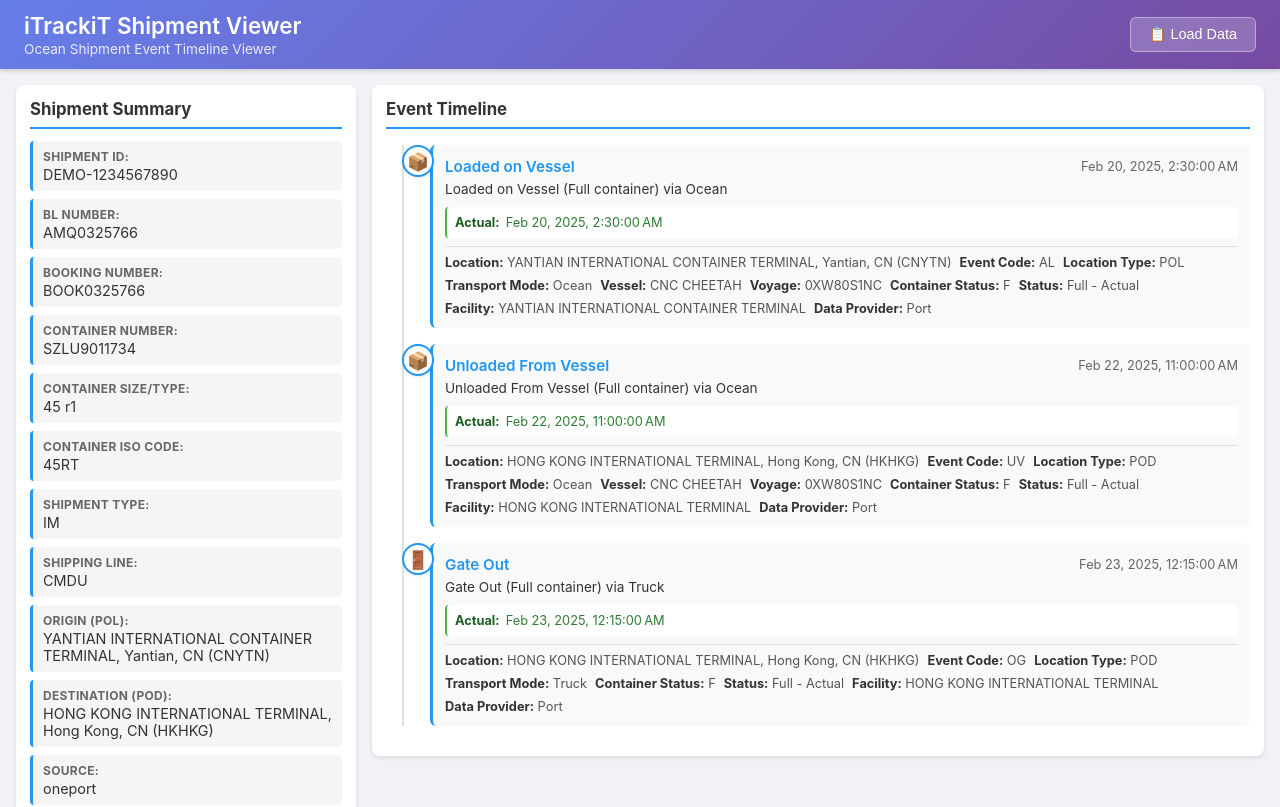
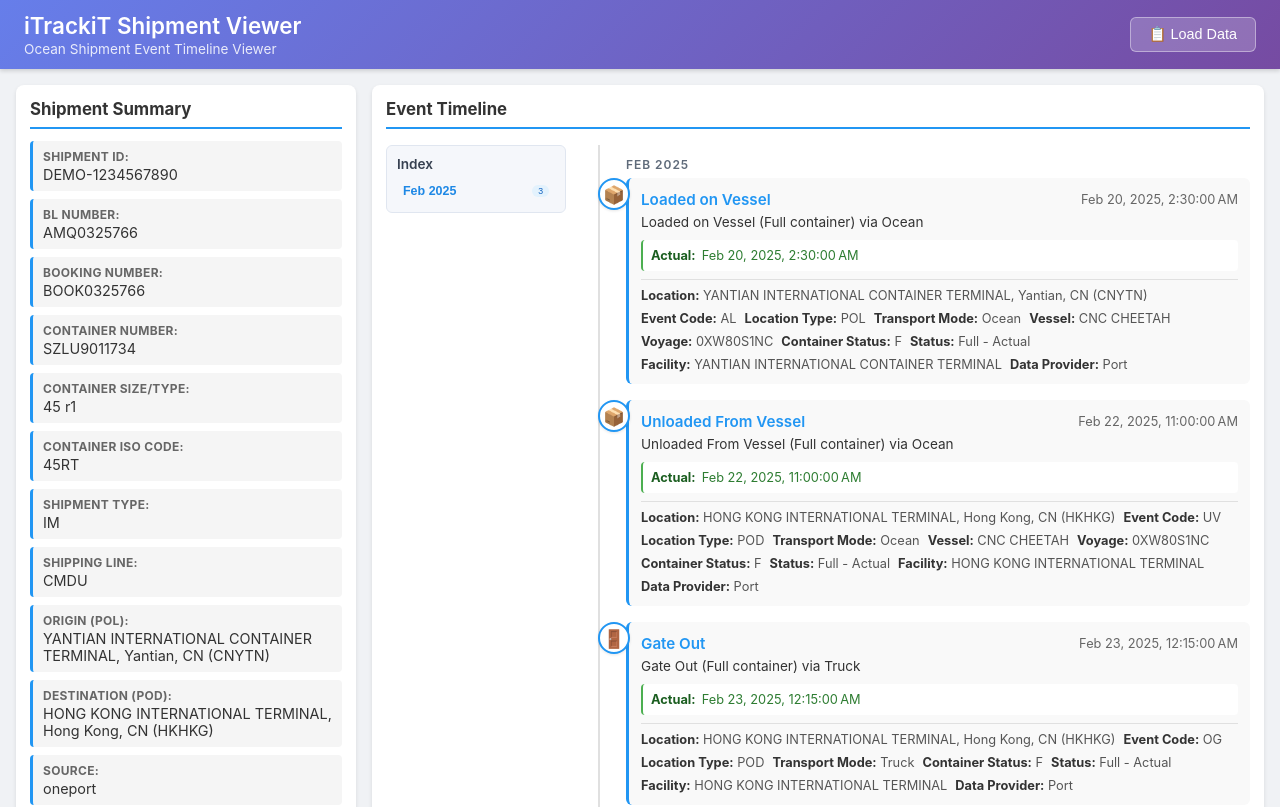
Before and after one commit to fatbo/itrackit-event-viewer, an Angular app: page / in a window 1280 px wide. Shown: the top 807 px of the page. Built offline with nearby package versions, Linux system fonts and the light colour scheme.

Commit message:
Add index timeline navigation
Co-authored-by: fatbo <4547140+fatbo@users.noreply.github.com>

```diff
--- a/src/app/components/event-timeline/event-timeline.css
+++ b/src/app/components/event-timeline/event-timeline.css
@@ -11,6 +11,70 @@ h2 {
   border-bottom: 2px solid #2196F3;
   padding-bottom: 8px;
   font-size: 1.05em;
+}
+
+.timeline-layout {
+  display: grid;
+  grid-template-columns: minmax(140px, 180px) minmax(0, 1fr);
+  gap: 16px;
+}
+
+.timeline-index {
+  position: sticky;
+  top: 12px;
+  align-self: start;
+  background: #f5f7fb;
+  border: 1px solid #e0e6f0;
+  border-radius: 6px;
+  padding: 10px;
+}
+
+.timeline-index-title {
+  font-size: 0.85em;
+  font-weight: 600;
+  color: #374151;
+  margin-bottom: 8px;
+}
+
+.timeline-index-list {
+  list-style: none;
+  padding: 0;
+  margin: 0;
+  display: flex;
+  flex-direction: column;
+  gap: 6px;
+}
+
+.timeline-index-link {
+  width: 100%;
+  border: 0;
+  background: transparent;
+  text-align: left;
+  padding: 4px 6px;
+  border-radius: 4px;
+  font-size: 0.78em;
+  color: #1e88e5;
+  cursor: pointer;
+  display: flex;
+  align-items: center;
+  justify-content: space-between;
+  gap: 8px;
+}
+
+.timeline-index-link:hover {
+  background: #e3f2fd;
+}
+
+.timeline-index-label {
+  font-weight: 600;
+}
+
+.timeline-index-count {
+  background: #e3f2fd;
+  color: #1565c0;
+  padding: 1px 6px;
+  border-radius: 999px;
+  font-size: 0.7em;
 }
 
 .timeline {
@@ -33,6 +97,15 @@ h2 {
   margin-bottom: 16px;
   display: flex;
   align-items: flex-start;
+}
+
+.timeline-group-label {
+  color: #5f6b7a;
+  font-size: 0.75em;
+  font-weight: 600;
+  letter-spacing: 0.08em;
+  text-transform: uppercase;
+  margin: 12px 0 6px;
 }
 
 .timeline-marker {
@@ -159,3 +232,13 @@ h2 {
 .no-events p {
   font-size: 0.9em;
 }
+
+@media (max-width: 900px) {
+  .timeline-layout {
+    grid-template-columns: 1fr;
+  }
+
+  .timeline-index {
+    position: static;
+  }
+}
--- a/src/app/components/event-timeline/event-timeline.html
+++ b/src/app/components/event-timeline/event-timeline.html
@@ -2,9 +2,32 @@
   @if (primaryEvent() && sortedEvents().length > 0) {
     <h2>Event Timeline</h2>
 
+    <div class="timeline-layout">
+      <nav class="timeline-index" aria-label="Timeline index">
+        <div class="timeline-index-title">Index</div>
+        <ul class="timeline-index-list">
+          @for (item of timelineIndex(); track item.anchorId) {
+            <li>
+              <button
+                type="button"
+                class="timeline-index-link"
+                (click)="scrollToSection(item.anchorId)"
+              >
+                <span class="timeline-index-label">{{ item.label }}</span>
+                <span class="timeline-index-count">{{ item.count }}</span>
+              </button>
+            </li>
+          }
+        </ul>
+      </nav>
+
       <div class="timeline">
-      @for (event of sortedEvents(); track event.eventDateTime) {
-        <div class="timeline-item">
+        @for (event of sortedEvents(); track event.eventDateTime; let index = $index) {
+          @if (isNewIndexGroup(event, index)) {
+            <div class="timeline-group-label">{{ formatIndexLabel(event) }}</div>
+          }
+
+          <div class="timeline-item" [attr.id]="getEventAnchorId(index)">
             <div class="timeline-marker">
               <div class="timeline-icon">{{ getEventIcon(event.eventType) }}</div>
             </div>
@@ -91,6 +114,7 @@
           </div>
         }
       </div>
+    </div>
   } @else if (primaryEvent()) {
     <div class="no-events">
       <p>No events found in the shipment data.</p>
--- a/src/app/components/event-timeline/event-timeline.ts
+++ b/src/app/components/event-timeline/event-timeline.ts
@@ -1,7 +1,13 @@
 import { Component, computed, inject } from '@angular/core';
-import { CommonModule } from '@angular/common';
+import { CommonModule, DOCUMENT } from '@angular/common';
 import { EventData } from '../../services/event-data';
 import { ShipmentEvent } from '../../models/shipment-event.model';
+
+interface TimelineIndexItem {
+  label: string;
+  anchorId: string;
+  count: number;
+}
 
 @Component({
   selector: 'app-event-timeline',
@@ -11,6 +17,11 @@ import { ShipmentEvent } from '../../models/shipment-event.model';
 })
 export class EventTimeline {
   private eventDataService = inject(EventData);
+  private document = inject(DOCUMENT);
+  private readonly indexDateFormatter = new Intl.DateTimeFormat('en-US', {
+    month: 'short',
+    year: 'numeric',
+  });
 
   protected readonly primaryEvent = this.eventDataService.primaryEvent;
 
@@ -24,6 +35,28 @@ export class EventTimeline {
     });
   });
 
+  protected readonly timelineIndex = computed(() => {
+    const events = this.sortedEvents();
+    const indexItems: TimelineIndexItem[] = [];
+
+    events.forEach((event, index) => {
+      const label = this.formatIndexLabel(event);
+      const lastItem = indexItems.at(-1);
+
+      if (!lastItem || lastItem.label !== label) {
+        indexItems.push({
+          label,
+          anchorId: this.getEventAnchorId(index),
+          count: 1,
+        });
+      } else {
+        lastItem.count += 1;
+      }
+    });
+
+    return indexItems;
+  });
+
   getEventIcon(eventType: string): string {
     const type = eventType.toLowerCase();
     if (type.includes('depart') || type.includes('departure')) return '🚢';
@@ -34,4 +67,25 @@ export class EventTimeline {
     if (type.includes('customs')) return '🛃';
     return '📍';
   }
+
+  protected getEventAnchorId(index: number): string {
+    return `event-${index}`;
+  }
+
+  protected formatIndexLabel(event: ShipmentEvent): string {
+    return this.indexDateFormatter.format(new Date(event.eventDateTime));
+  }
+
+  protected isNewIndexGroup(event: ShipmentEvent, index: number): boolean {
+    if (index === 0) return true;
+    const previousEvent = this.sortedEvents()[index - 1];
+    return this.formatIndexLabel(previousEvent) !== this.formatIndexLabel(event);
+  }
+
+  protected scrollToSection(anchorId: string): void {
+    const target = this.document.getElementById(anchorId);
+    if (target) {
+      target.scrollIntoView({ behavior: 'smooth', block: 'start' });
+    }
+  }
 }
```
Also changed, not shown: 1 other file (tests, documents, lock files or other folders). Lines whose indentation alone changed are shown as unchanged.
